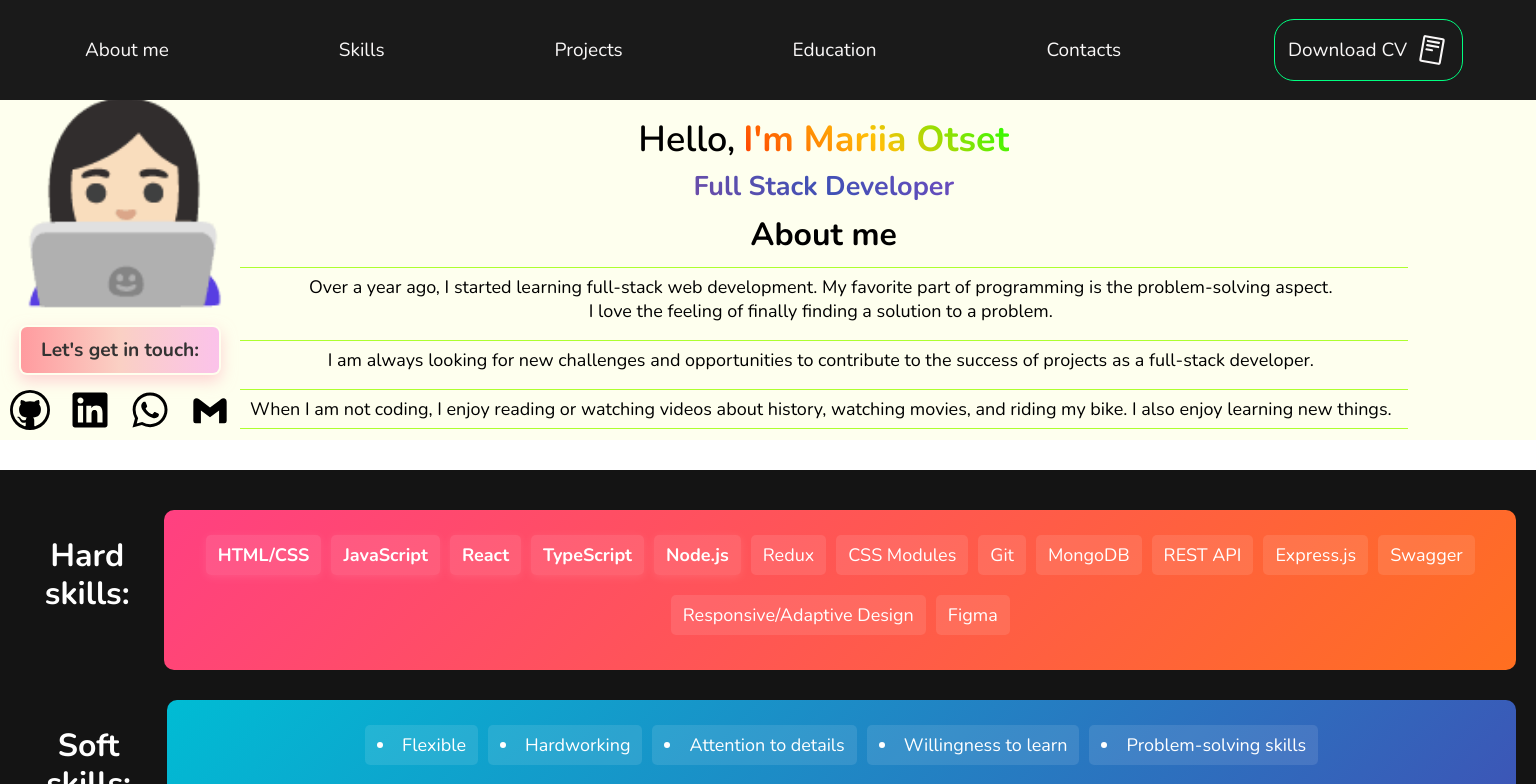
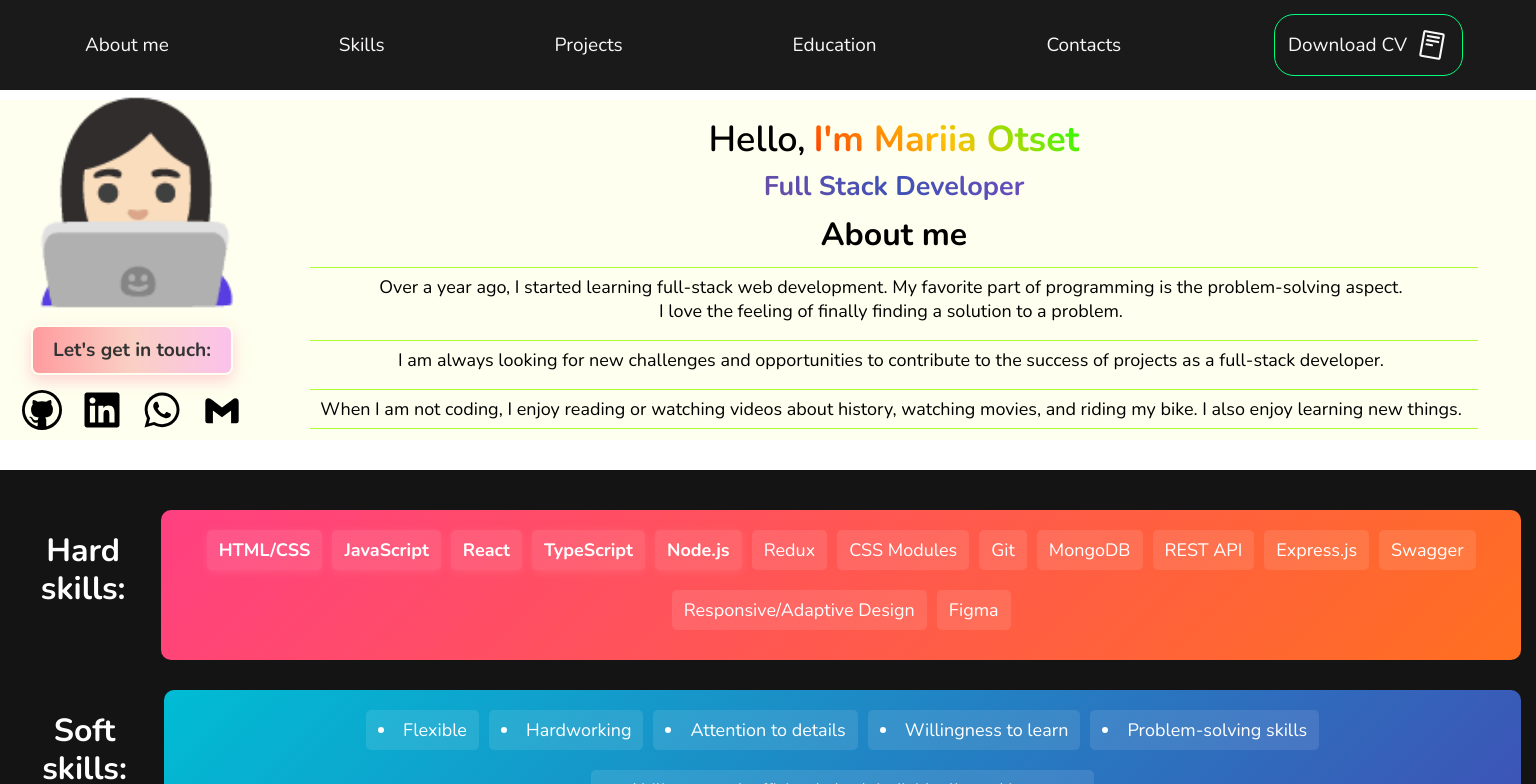
Before and after one commit to MariiaOtset/mariia-otset-portfolio, a React (Vite) app: page / in a window 1536 px wide. Shown: the top 784 px of the page. Built offline with nearby package versions, Linux system fonts and the light colour scheme.

Commit message:
about and skills sections fixed

```diff
--- a/src/components/AboutMe/AboutMe.module.css
+++ b/src/components/AboutMe/AboutMe.module.css
@@ -10,6 +10,7 @@
 .aboutWrapper {
   display: flex;
   flex-direction: column;
+  margin: 0 auto;
 }
 
 .mainTitle {
@@ -120,4 +121,8 @@
   .aboutText {
     padding: 7px 16px 7px 10px;
   }
+
+  .leftSideWrapper {
+    margin-left: 12px;
+  }
 }
--- a/src/components/Navigation/Navigation.module.css
+++ b/src/components/Navigation/Navigation.module.css
@@ -14,12 +14,8 @@
 }
 
 .linkWrapper {
-  padding: 38px;
+  padding: 25px;
 }
-
-/* .linkWrapper:first-child {
-  padding: 0 38px 38px;
-} */
 
 .buttons {
   position: absolute;
@@ -99,7 +95,7 @@ a:focus {
   }
 
   .container {
-    height: 100px;
+    height: 90px;
     display: flex;
   }
 
--- a/src/components/SkillsContainer/SkillsContainer.module.css
+++ b/src/components/SkillsContainer/SkillsContainer.module.css
@@ -7,6 +7,7 @@
   color: #fff;
   padding: 40px 20px;
   text-align: center;
+  margin: 0 auto;
 }
 
 .title {
@@ -21,7 +22,7 @@
   gap: 10px;
   background-color: rgba(255, 255, 255, 0.1);
   border-radius: 10px;
-  padding: 25px;
+  padding: 20px;
   transition: transform 0.3s ease, box-shadow 0.3s ease;
 }
 
@@ -64,6 +65,16 @@
   .skillsSection {
     display: flex;
     align-items: center;
+    justify-content: center;
     gap: 10px;
+    width: 100%;
   }
+
+  .allSkillsWrapper {
+    padding: 40px 15px;
+  }
+  /*
+  .skill {
+    width: 1150px;
+  } */
 }
--- a/src/components/TypingAnimation/TypingAnimation.module.css
+++ b/src/components/TypingAnimation/TypingAnimation.module.css
@@ -3,6 +3,13 @@
   font-size: 120px;
   height: 150px;
   z-index: 1;
+  align-self: center;
+}
+
+@media screen and (max-width: 767px) {
+  .animationWrapper {
+    width: 320px;
+  }
 }
 
 @media screen and (min-width: 768px) {
```
